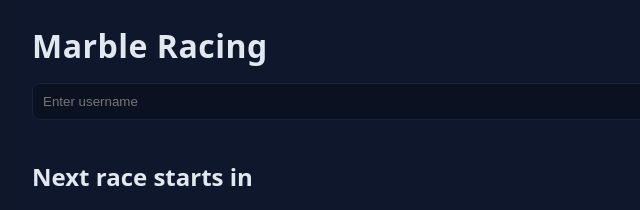
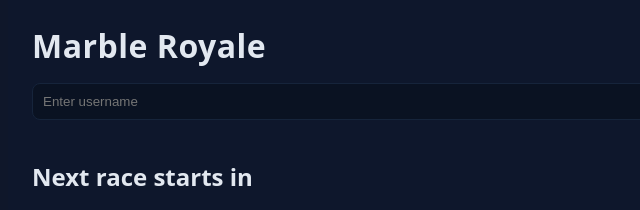
Before and after one commit to Manwell999/ScuffedMarbles, a website: page public/index.html in a window 1280 px wide. Shown: the top 210 px of the page, 158-798 px from the left. Drawn offline with Linux system fonts and the light colour scheme; no server answers.

Commit message:
Rename to Marble Royale (UI, README, server log)

```diff
--- a/public/index.html
+++ b/public/index.html
@@ -3,12 +3,12 @@
 <head>
   <meta charset="utf-8" />
   <meta name="viewport" content="width=device-width, initial-scale=1" />
-  <title>Marble Racing</title>
+  <title>Marble Royale</title>
   <link rel="stylesheet" href="/styles.css" />
 </head>
 <body>
   <div class="container">
-    <h1>Marble Racing</h1>
+    <h1>Marble Royale</h1>
 
     <section id="join">
       <form id="joinForm">
--- a/src/server.js
+++ b/src/server.js
@@ -268,5 +268,5 @@ setInterval(() => {
 }, 5000);
 
 app.listen(PORT, () => {
-  console.log(`Marbles game server running on http://localhost:${PORT}`);
+  console.log(`Marble Royale server running on http://localhost:${PORT}`);
 });
```
Also changed, not shown: README.md.
